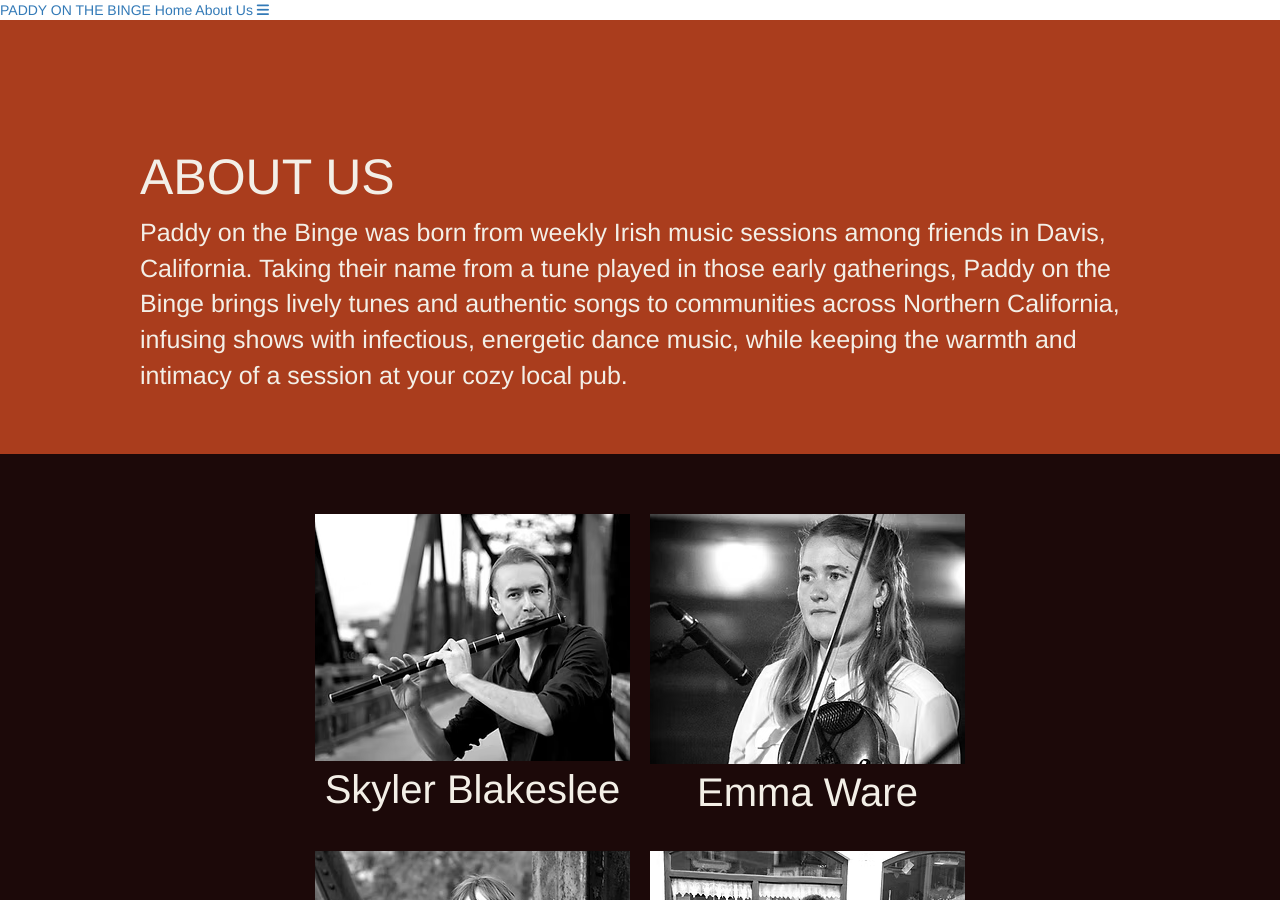
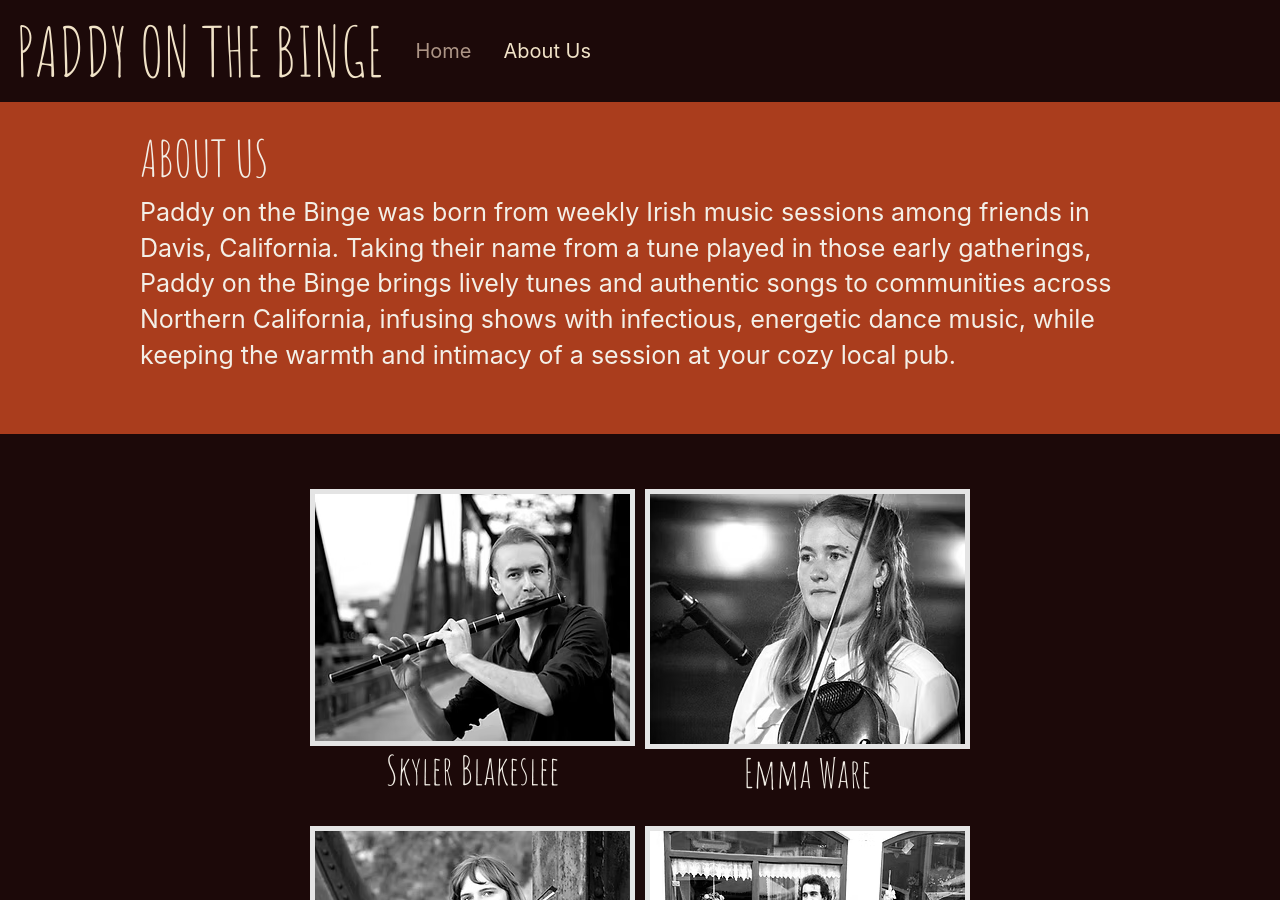
Before and after one commit to kitchensjn/paddyonthebinge, a Jekyll site: the page built from about.md, in a window 1280 px wide and 900 px high. Built offline with Jekyll 4.4.1, drawn with Linux system fonts in a browser that asks for light colours; nearby versions of some CDN libraries.

Commit message:
try again

```diff
--- a/_includes/head.html
+++ b/_includes/head.html
@@ -9,5 +9,5 @@
     <script src="https://maxcdn.bootstrapcdn.com/bootstrap/3.4.1/js/bootstrap.min.js"></script>
     <link href="https://fonts.googleapis.com/css2?family=Amatic+SC:wght@400;700&display=swap" rel="stylesheet">
     <script src="/paddyonthebinge/assets/scripts/navbar.js"></script>
-    <link rel="stylesheet" href="/paddyonthebinge/css/main.css">
+    <link rel="stylesheet" href="/paddyonthebinge/assets/css/main.css">
 </head>
```
Also changed, not shown: 2 other files.
